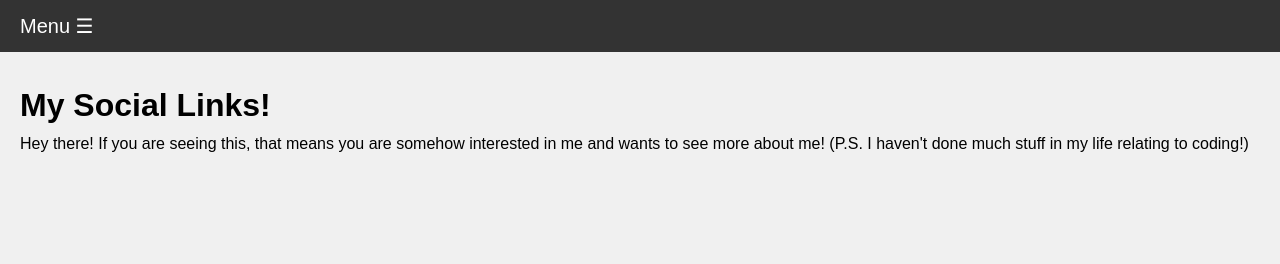
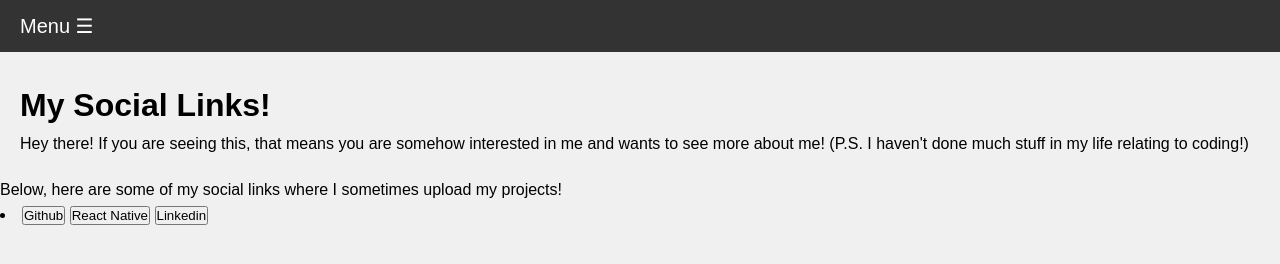
Before and after one commit to MagicalAgical/My-Website, a plain HTML site: page SocialLinks.html in a window 1280 px wide. Drawn offline with Linux system fonts and the light colour scheme.

Commit message:
Updated Social Links

```diff
--- a/SocialLinks.html
+++ b/SocialLinks.html
@@ -22,6 +22,20 @@
     <p>Hey there! If you are seeing this, that means you are somehow interested in me and wants to see more about me! (P.S. I haven't done much stuff in my life relating to coding!)</p>
 </div>
 
+<div>
+<p>
+Below, here are some of my social links where I sometimes upload my projects!
+</p>
+
+<li>
+<button> Github </button>
+<button> React Native </button>
+<button> Linkedin </button>
+</li>
+
+
+</div>
+
 <script src="script.js"></script>
 </body>
 </html>
```
